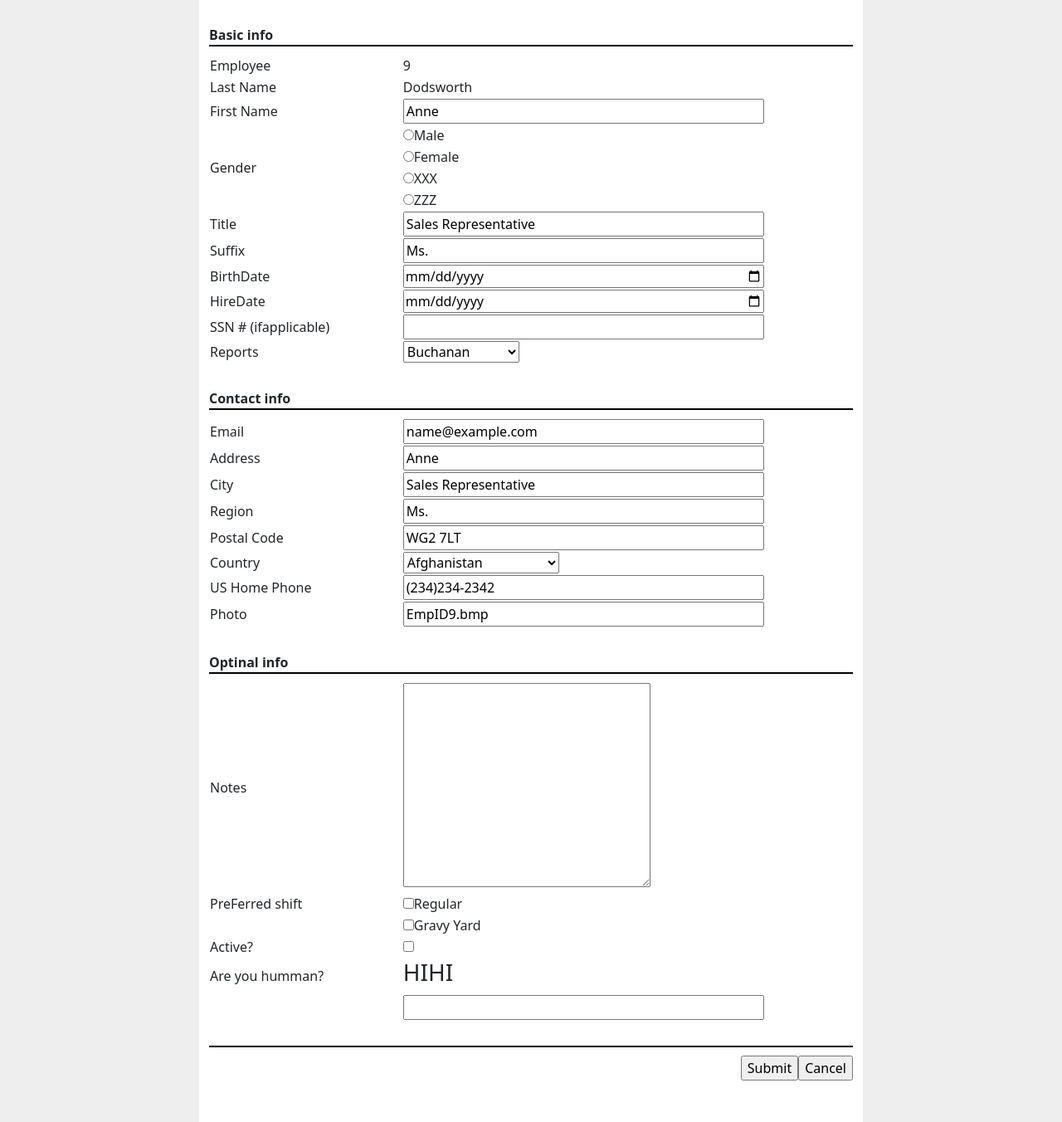
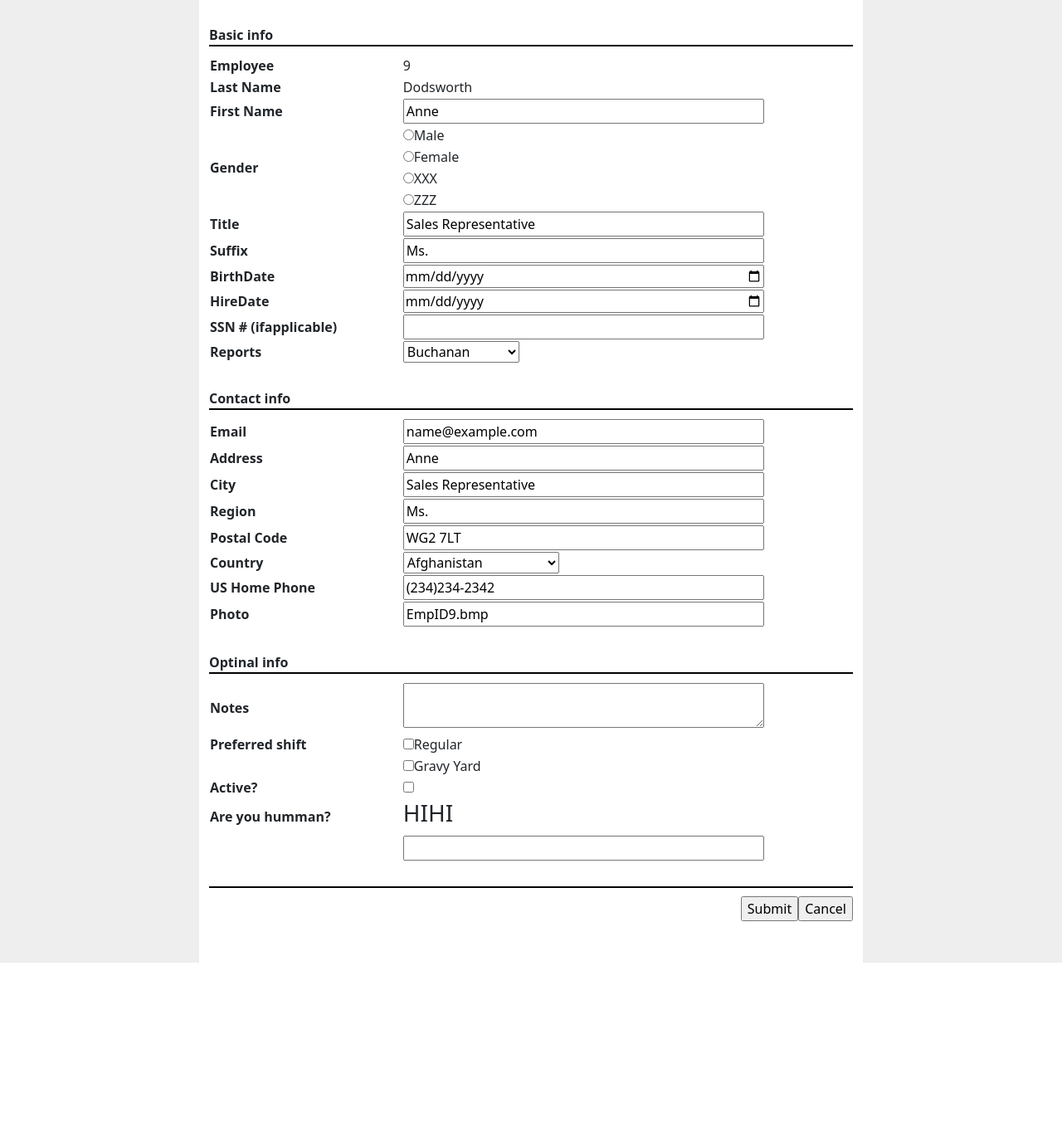
Before and after one commit to NgaoPhongVan/2024_CSE485_CongngheWeb, a PHP site: page /project14/index.php in a window 1280 px wide. Shown: the whole page at 83% size. After the commit the page ends 1160 px from the top, so only its background shows below. Run offline with PHP 8.4, Linux system fonts and the light colour scheme; some libraries are stand-ins or nearby versions.

Commit message:
Update index.php

```diff
--- a/project14/index.php
+++ b/project14/index.php
@@ -46,6 +46,7 @@
         }
         .c1 {
             width: 30%;
+            font-weight: bold;
         }
         .footer{
             display: flex;
@@ -53,11 +54,14 @@
             margin-top: 10px;
             padding-bottom: 50px;
         }
+        #editor {
+            width: 34vw;
+        }
     </style>
 </head>
 <body>
     <div class="container">
-        <form action="">
+        <form action="abc.com">
             <div class="head"><b>Basic info</b></div>
             <div class="content">
                 <table>
@@ -168,16 +172,18 @@
                     <tr>
                         <td class="c1">Notes</td>
                         <td class="c2">
-                            <textarea name="post_content" id="post_content" cols="30" rows="10"></textarea>
+                            <textarea name="editor" id="editor"></textarea>
                         </td>
                         <script type="text/javascript">
-                            CKEDITOR.replace( 'post_content', {
-                                height: "100px"
-                            } );
+                            ClassicEditor
+                            .create( document.querySelector( '#editor' ))
+                                .catch( error => {
+                                    console.error( error );
+                                } );
                         </script>
                     </tr>
                     <tr>
-                        <td class="c1">PreFerred shift</td>
+                        <td class="c1">Preferred shift</td>
                         <td class="c2"><input type="checkbox" name="" id="">Regular</td>
                     </tr>
                     <tr>
```
